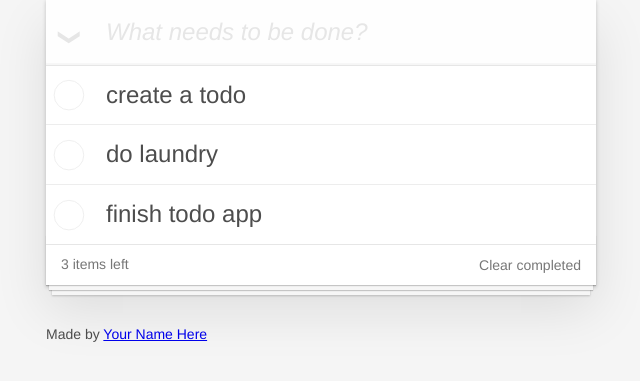
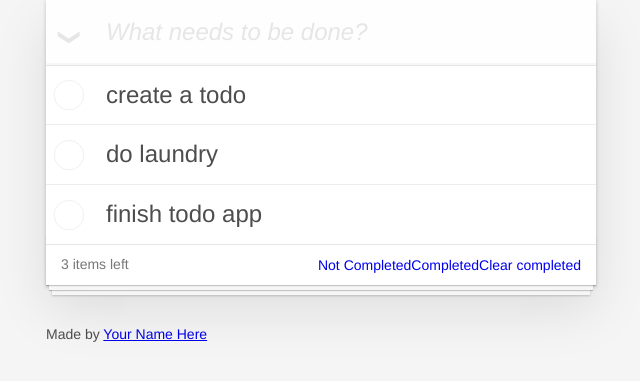
Before and after one commit to chas-academy/04-todo-app-rubensalasamnerchasacademy, a PHP site: page / in a window 1280 px wide. Shown: the part 131-512 px from the top of the page, without its empty margins (319-959 px from the left). Run offline with PHP 8.4, Linux system fonts and the light colour scheme; data comes from the database, SQL or seed files in the repository; data that the repository does not hold is empty.

Commit message:
add links in the footer view as well as new routes in routes.php for all planned and completed methods

```diff
--- a/src/Views/partials/footer.php
+++ b/src/Views/partials/footer.php
@@ -1,6 +1,8 @@
 <footer class="footer">
     <span class="todo-count"><?= count(array_filter($todos, function($todo) { return $todo['completed'] === "false"; })) ?> item<?= "".count($todos) !== 1 ? "s" : "" ?> left</span>
-    <button class="clear-completed">Clear completed</button>
+    <a class="clear-completed" href="/todos/clear-completed" name="clear">Clear completed</a>
+    <a class="clear-completed" href="/todos/display-completed" name="displaycompleted">Completed</a>
+    <a class="clear-completed" href="/todos/display-notcompleted" name="displaycompleted">Not Completed</a>
 </footer>
 
 </main>
--- a/src/routes.php
+++ b/src/routes.php
@@ -6,3 +6,7 @@ $router->patch('todos/{id}', 'TodoController@update');
 $router->get('todos/{id}/delete', 'TodoController@delete');
 $router->post('todos/toggle-all', 'TodoController@toggle');
 $router->post('todos/clear-completed', 'TodoController@clear');
+$router->get('todos/clear-completed', 'TodoController@clear');
+$router->get('todos/search', 'TodoController@search');
+$router->get('todos/display-completed', 'TodoController@completed');
+$router->get('todos/display-notcompleted', 'TodoController@notcompleted');
```
